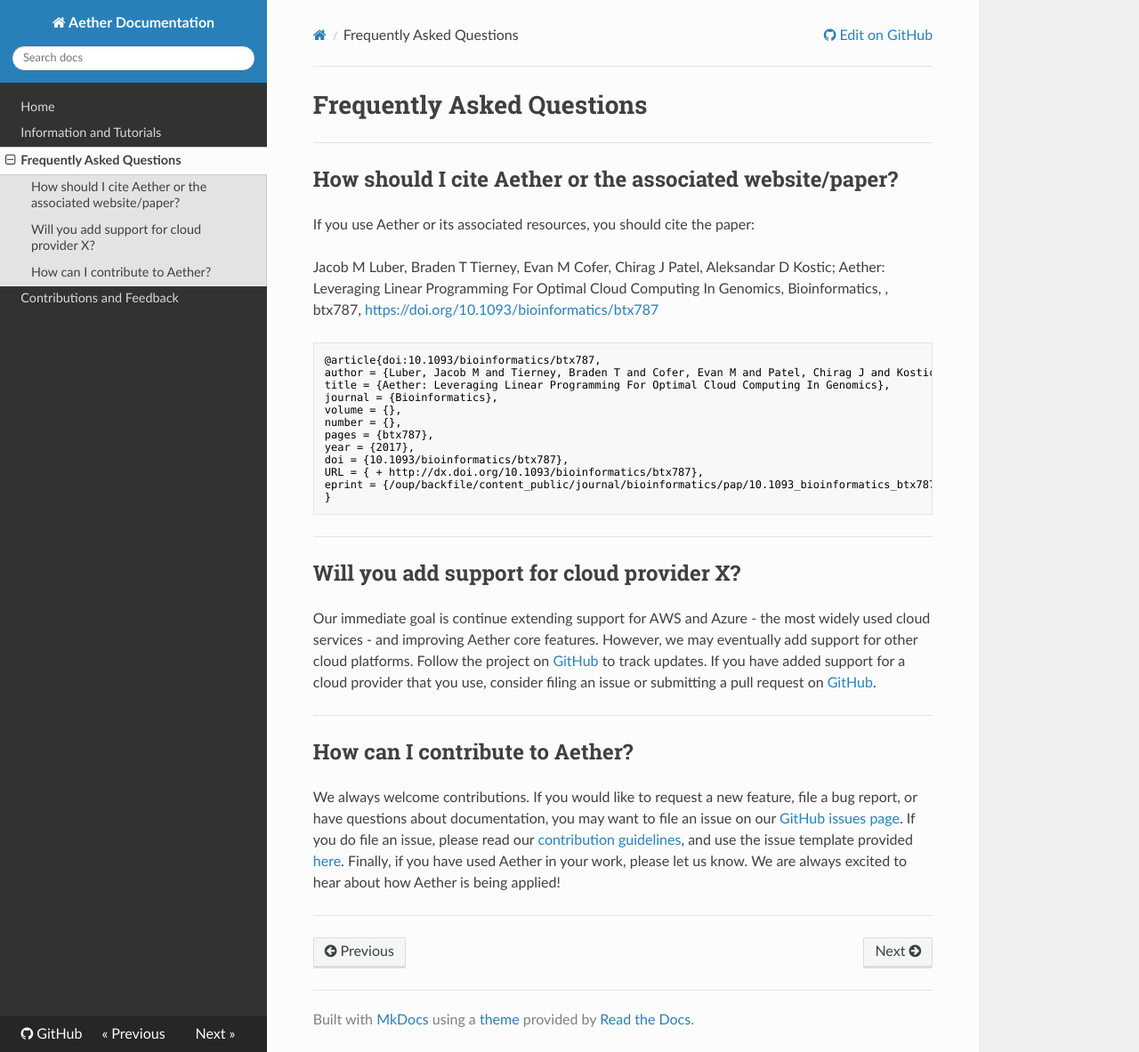
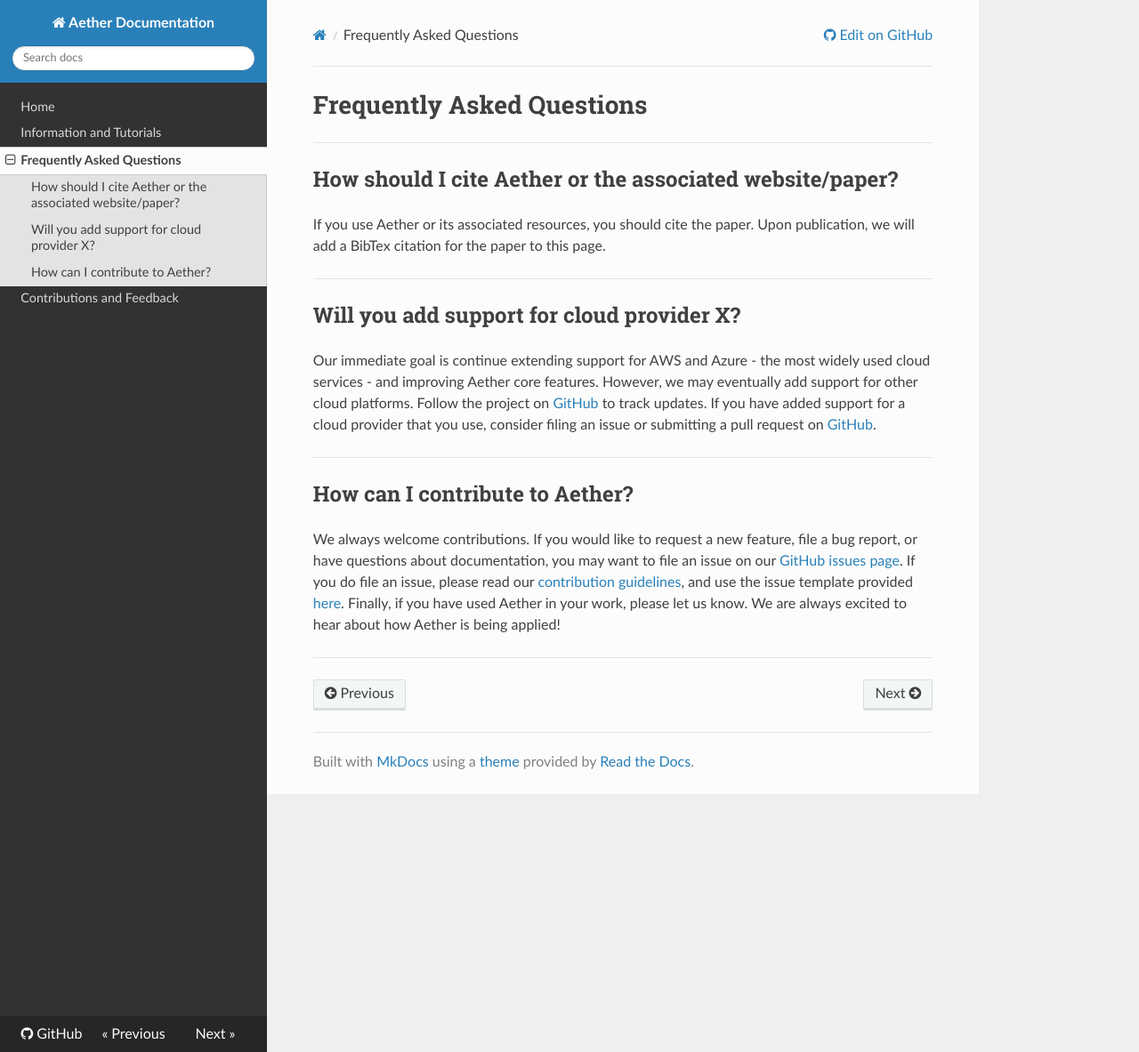
Before and after one commit to kosticlab/aether, an MkDocs documentation site: the page built from documentation/docs/frequently_asked_questions.md, in a window 1280 px wide and 1183 px high. Shown: the whole window at 89% size. Built offline with MkDocs 1.6.1, drawn with Linux system fonts in a browser that asks for light colours; nearby versions of some CDN libraries; old or Windows-style settings are respelled for this version of MkDocs.

Commit message:
Revert "Updated Documentation to include manuscript"
This reverts commit fe117cd196390b56f28046bf7b44fd7a2cfe39d1.

````diff
--- a/documentation/docs/frequently_asked_questions.md
+++ b/documentation/docs/frequently_asked_questions.md
@@ -3,24 +3,9 @@
 ---
 
 ## How should I cite Aether or the associated website/paper?
-If you use Aether or its associated resources, you should cite the paper:
+If you use Aether or its associated resources, you should cite the paper.
+Upon publication, we will add a BibTex citation for the paper to this page.
 
-Jacob M Luber, Braden T Tierney, Evan M Cofer, Chirag J Patel, Aleksandar D Kostic; Aether: Leveraging Linear Programming For Optimal Cloud Computing In Genomics, Bioinformatics, , btx787, [https://doi.org/10.1093/bioinformatics/btx787](https://doi.org/10.1093/bioinformatics/btx787)
-
-```TeX
-@article{doi:10.1093/bioinformatics/btx787,
-author = {Luber, Jacob M and Tierney, Braden T and Cofer, Evan M and Patel, Chirag J and Kostic, Aleksandar D},
-title = {Aether: Leveraging Linear Programming For Optimal Cloud Computing In Genomics},
-journal = {Bioinformatics},
-volume = {},
-number = {},
-pages = {btx787},
-year = {2017},
-doi = {10.1093/bioinformatics/btx787},
-URL = { + http://dx.doi.org/10.1093/bioinformatics/btx787},
-eprint = {/oup/backfile/content_public/journal/bioinformatics/pap/10.1093_bioinformatics_btx787/1/btx787.pdf}
-}
-```
 ---
 
 ## Will you add support for cloud provider X?
````
Also changed, not shown: documentation/docs/index.md (+0 -8 lines).
